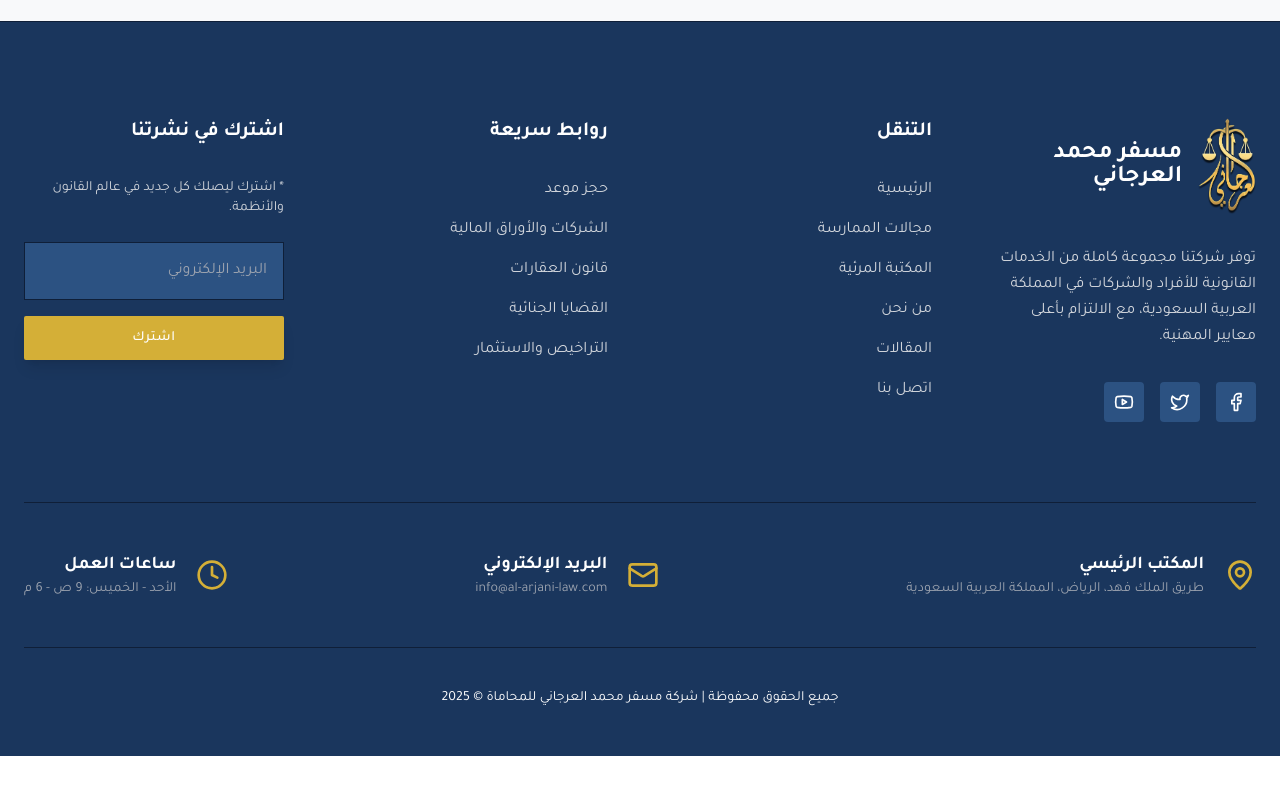
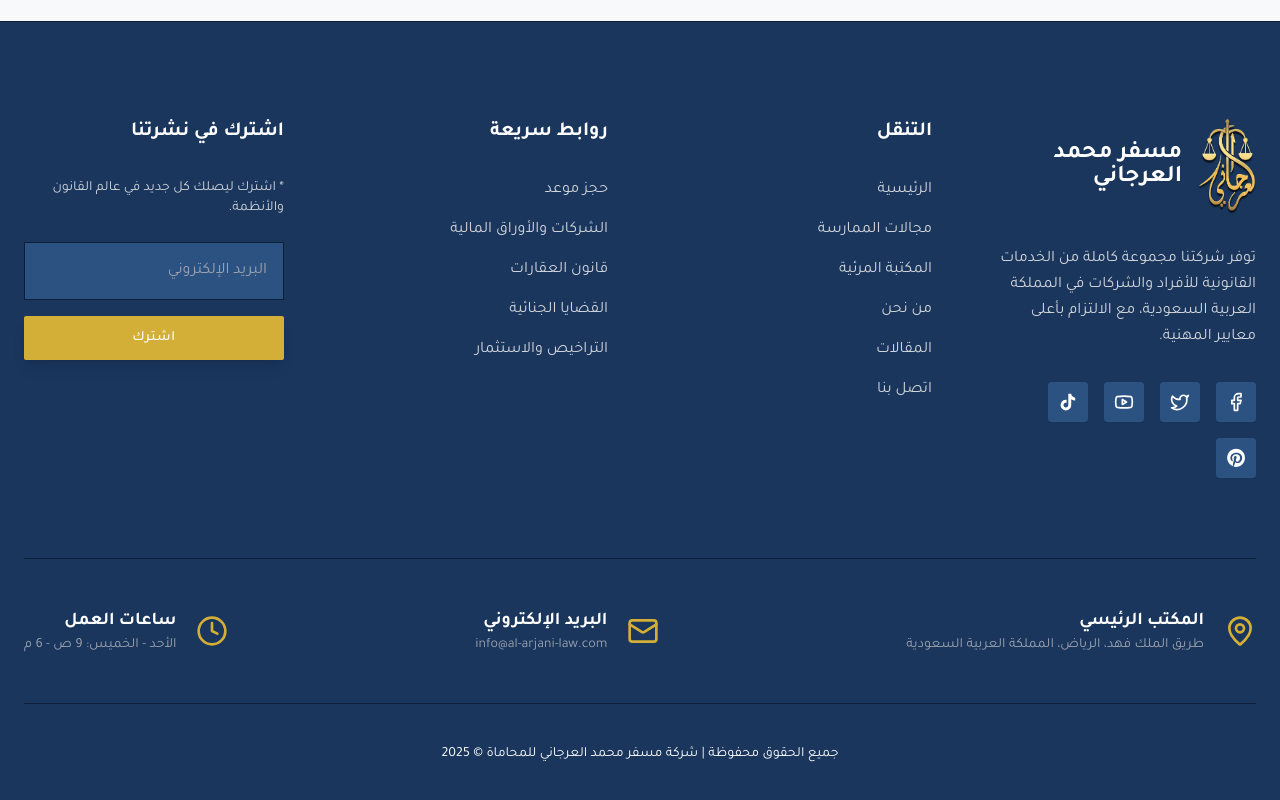
Before and after one commit to msfralarjanyweb-lab/msfr, a React (Vite) app: page /articles in a window 1280 px wide. Shown: the part 939-1739 px from the top of the page. Before the commit the page ends 1695 px from the top, so only its background shows below. Built offline with nearby package versions, Linux system fonts and the light colour scheme; no server answers; the database is empty.

Commit message:
تحديث: إضافة روابط تيك توك وسناب شات في قسم اتصل بنا والفوتر

```diff
--- a/components/Footer.tsx
+++ b/components/Footer.tsx
@@ -49,10 +49,20 @@ const Footer: React.FC = () => {
             <p className="text-gray-300 text-base leading-relaxed mb-8">
               توفر شركتنا مجموعة كاملة من الخدمات القانونية للأفراد والشركات في المملكة العربية السعودية، مع الالتزام بأعلى معايير المهنية.
             </p>
-            <div className="flex gap-4">
+            <div className="flex gap-4 flex-wrap">
                <a href="#" className="w-10 h-10 bg-secondary-light flex items-center justify-center rounded hover:bg-primary transition-colors"><Facebook size={20} /></a>
                <a href="https://x.com/msfr_82" target="_blank" rel="noopener noreferrer" className="w-10 h-10 bg-secondary-light flex items-center justify-center rounded hover:bg-primary transition-colors"><Twitter size={20} /></a>
                <a href="https://www.youtube.com/@mesfer0000" target="_blank" rel="noopener noreferrer" className="w-10 h-10 bg-secondary-light flex items-center justify-center rounded hover:bg-primary transition-colors"><Youtube size={20} /></a>
+               <a href="https://www.tiktok.com/@msfr_82" target="_blank" rel="noopener noreferrer" className="w-10 h-10 bg-secondary-light flex items-center justify-center rounded hover:bg-primary transition-colors">
+                 <svg className="w-5 h-5" fill="currentColor" viewBox="0 0 24 24">
+                   <path d="M19.59 6.69a4.83 4.83 0 0 1-3.77-4.25V2h-3.45v13.67a2.89 2.89 0 0 1-5.2 1.74 2.89 2.89 0 0 1 2.31-4.64 2.93 2.93 0 0 1 .88.13V9.4a6.84 6.84 0 0 0-1-.05A6.33 6.33 0 0 0 5 20.1a6.34 6.34 0 0 0 10.86-4.43v-7a8.16 8.16 0 0 0 4.77 1.52v-3.4a4.85 4.85 0 0 1-1-.1z"/>
+                 </svg>
+               </a>
+               <a href="https://www.snapchat.com/add/mesferr25" target="_blank" rel="noopener noreferrer" className="w-10 h-10 bg-secondary-light flex items-center justify-center rounded hover:bg-primary transition-colors">
+                 <svg className="w-5 h-5" fill="currentColor" viewBox="0 0 24 24">
+                   <path d="M12.166 1c-5.94 0-10.75 4.81-10.75 10.75 0 4.56 2.87 8.45 6.9 10.01-.09-.81-.17-2.07.04-2.96.21-.81 1.29-5.15 1.29-5.15s-.33-.62-.33-1.54c0-1.44.89-2.52 2-2.52.95 0 1.4.67 1.4 1.46 0 .89-.6 2.22-.92 3.46-.26 1.03.55 1.87 1.64 1.87 1.97 0 3.48-1.94 3.48-4.75 0-2.48-1.91-4.22-4.63-4.22-3.15 0-5 2.22-5 4.5 0 .89.36 1.85.82 2.37.09.1.1.2.08.3-.09.32-.27 1.04-.31 1.18-.05.19-.16.23-.37.14-1.38-.6-2.25-2.49-2.25-4.02 0-3.27 2.54-6.27 7.33-6.27 3.85 0 6.84 2.57 6.84 5.99 0 3.58-2.41 6.46-5.77 6.46-1.12 0-2.18-.54-2.54-1.19l-.69 2.47c-.25.96-.93 2.03-1.38 2.91.95.28 1.93.43 2.93.43 5.94 0 10.75-4.81 10.75-10.75C22.916 5.81 18.106 1 12.166 1z"/>
+                 </svg>
+               </a>
             </div>
           </div>
 
--- a/pages/Home.tsx
+++ b/pages/Home.tsx
@@ -66,10 +66,10 @@ const Home: React.FC = () => {
   const whatsappDigits =
     (safeData?.contact?.phone || safeData?.cta?.phone || '').replace(/[^0-9]/g, '') || '966553553042';
   const whatsappHref = `https://wa.me/${whatsappDigits}`;
-  const mapsAppHref = 'https://maps.app.goo.gl/kdCXtE7t3hSfR59f6?g_st=iw';
-  const mapEmbedSrc = `https://www.google.com/maps?q=${encodeURIComponent(
-    safeData?.contact?.address || 'الرياض، المملكة العربية السعودية'
-  )}&output=embed`;
+  const mapsAppHref = 'https://www.google.com/maps/place/%E2%9A%96%EF%B8%8F%D8%B4%D8%B1%D9%83%D8%A9+%D9%85%D8%B3%D9%81%D8%B1%D9%85%D8%AD%D9%85%D8%AF%D8%A7%D9%84%D8%B9%D8%B1%D8%AC%D8%A7%D9%86%D9%8A+%D9%84%D9%84%D9%85%D8%AD%D8%A7%D9%85%D8%A7%D8%A9+%D9%88%D8%A7%D9%84%D8%AA%D9%88%D8%AB%D9%8A%D9%82%E2%80%AD/@24.6496688,46.783465,17z/data=!3m1!4b1!4m6!3m5!1s0x3e2f03007f940ec5:0x174cd12cb5396b82!8m2!3d24.6496639!4d46.7808901!16s%2Fg%2F11x6yngzn9?entry=ttu&g_ep=EgoyMDI1MTIwOS4wIKXMDSoASAFQAw%3D%3D';
+  // رابط embed من Google Maps - استخدام الإحداثيات مباشرة بدون API key
+  // الإحداثيات من رابط الموقع: 24.6496639, 46.7808901
+  const mapEmbedSrc = `https://maps.google.com/maps?q=24.6496639,46.7808901&hl=ar&z=16&output=embed`;
 
   // Check if at least one section is visible
   const hasVisibleSection = Object.values(visibility).some(visible => visible === true);
@@ -908,7 +908,7 @@ const Home: React.FC = () => {
                     </div>
                     <div>
                       <h3 className="text-xl font-bold text-secondary mb-4">وسائل التواصل</h3>
-                      <div className="flex gap-3">
+                      <div className="flex gap-3 flex-wrap">
                         <a href={whatsappHref} target="_blank" rel="noopener noreferrer" className="w-12 h-12 bg-[#25D366] text-white flex items-center justify-center rounded-lg hover:bg-[#20BA5A] transition-all duration-300 hover:scale-110 shadow-md">
                           <svg className="w-6 h-6" fill="currentColor" viewBox="0 0 24 24">
                             <path d="M17.472 14.382c-.297-.149-1.758-.867-2.03-.967-.273-.099-.471-.148-.67.15-.197.297-.767.966-.94 1.164-.173.199-.347.223-.644.075-.297-.15-1.255-.463-2.39-1.475-.883-.788-1.48-1.761-1.653-2.059-.173-.297-.018-.458.13-.606.134-.133.298-.347.446-.52.149-.174.198-.298.298-.497.099-.198.05-.371-.025-.52-.075-.149-.669-1.612-.916-2.207-.242-.579-.487-.5-.669-.51-.173-.008-.371-.01-.57-.01-.198 0-.52.074-.792.372-.272.297-1.04 1.016-1.04 2.479 0 1.462 1.065 2.875 1.213 3.074.149.198 2.096 3.2 5.077 4.487.709.306 1.262.489 1.694.625.712.227 1.36.195 1.871.118.571-.085 1.758-.719 2.006-1.413.248-.694.248-1.289.173-1.413-.074-.124-.272-.198-.57-.347m-5.421 7.403h-.004a9.87 9.87 0 01-5.031-1.378l-.361-.214-3.741.982.998-3.648-.235-.375a9.86 9.86 0 01-1.51-5.26c.001-5.45 4.436-9.884 9.888-9.884 2.64 0 5.122 1.03 6.988 2.898a9.825 9.825 0 012.893 6.994c-.003 5.45-4.437 9.884-9.885 9.884m8.413-18.297A11.815 11.815 0 0012.05 0C5.495 0 .16 5.335.157 11.892c0 2.096.547 4.142 1.588 5.945L.057 24l6.305-1.654a11.882 11.882 0 005.683 1.448h.005c6.554 0 11.89-5.335 11.893-11.893a11.821 11.821 0 00-3.48-8.413Z" />
@@ -919,6 +919,16 @@ const Home: React.FC = () => {
                         </a>
                         <a href="https://www.youtube.com/@mesfer0000" target="_blank" rel="noopener noreferrer" className="w-12 h-12 bg-red-600 text-white flex items-center justify-center rounded-lg hover:bg-red-700 transition-all duration-300 hover:scale-110 shadow-md">
                           <Youtube size={24} />
+                        </a>
+                        <a href="https://www.tiktok.com/@msfr_82" target="_blank" rel="noopener noreferrer" className="w-12 h-12 bg-black text-white flex items-center justify-center rounded-lg hover:bg-gray-800 transition-all duration-300 hover:scale-110 shadow-md">
+                          <svg className="w-6 h-6" fill="currentColor" viewBox="0 0 24 24">
+                            <path d="M19.59 6.69a4.83 4.83 0 0 1-3.77-4.25V2h-3.45v13.67a2.89 2.89 0 0 1-5.2 1.74 2.89 2.89 0 0 1 2.31-4.64 2.93 2.93 0 0 1 .88.13V9.4a6.84 6.84 0 0 0-1-.05A6.33 6.33 0 0 0 5 20.1a6.34 6.34 0 0 0 10.86-4.43v-7a8.16 8.16 0 0 0 4.77 1.52v-3.4a4.85 4.85 0 0 1-1-.1z"/>
+                          </svg>
+                        </a>
+                        <a href="https://www.snapchat.com/add/mesferr25" target="_blank" rel="noopener noreferrer" className="w-12 h-12 bg-[#FFFC00] text-black flex items-center justify-center rounded-lg hover:bg-[#FFF200] transition-all duration-300 hover:scale-110 shadow-md">
+                          <svg className="w-6 h-6" fill="currentColor" viewBox="0 0 24 24">
+                            <path d="M12.166 1c-5.94 0-10.75 4.81-10.75 10.75 0 4.56 2.87 8.45 6.9 10.01-.09-.81-.17-2.07.04-2.96.21-.81 1.29-5.15 1.29-5.15s-.33-.62-.33-1.54c0-1.44.89-2.52 2-2.52.95 0 1.4.67 1.4 1.46 0 .89-.6 2.22-.92 3.46-.26 1.03.55 1.87 1.64 1.87 1.97 0 3.48-1.94 3.48-4.75 0-2.48-1.91-4.22-4.63-4.22-3.15 0-5 2.22-5 4.5 0 .89.36 1.85.82 2.37.09.1.1.2.08.3-.09.32-.27 1.04-.31 1.18-.05.19-.16.23-.37.14-1.38-.6-2.25-2.49-2.25-4.02 0-3.27 2.54-6.27 7.33-6.27 3.85 0 6.84 2.57 6.84 5.99 0 3.58-2.41 6.46-5.77 6.46-1.12 0-2.18-.54-2.54-1.19l-.69 2.47c-.25.96-.93 2.03-1.38 2.91.95.28 1.93.43 2.93.43 5.94 0 10.75-4.81 10.75-10.75C22.916 5.81 18.106 1 12.166 1z"/>
+                          </svg>
                         </a>
                       </div>
                     </div>
@@ -949,9 +959,13 @@ const Home: React.FC = () => {
                     <iframe
                       title="خريطة الموقع"
                       src={mapEmbedSrc}
-                      className="absolute inset-0 w-full h-full"
+                      width="100%"
+                      height="100%"
+                      className="absolute inset-0 w-full h-full border-0"
                       loading="lazy"
+                      allowFullScreen={true}
                       referrerPolicy="no-referrer-when-downgrade"
+                      style={{ border: 0 }}
                     />
                   </div>
                 </div>
```
Also changed, not shown: 1 other file (tests, documents, lock files or other folders).
